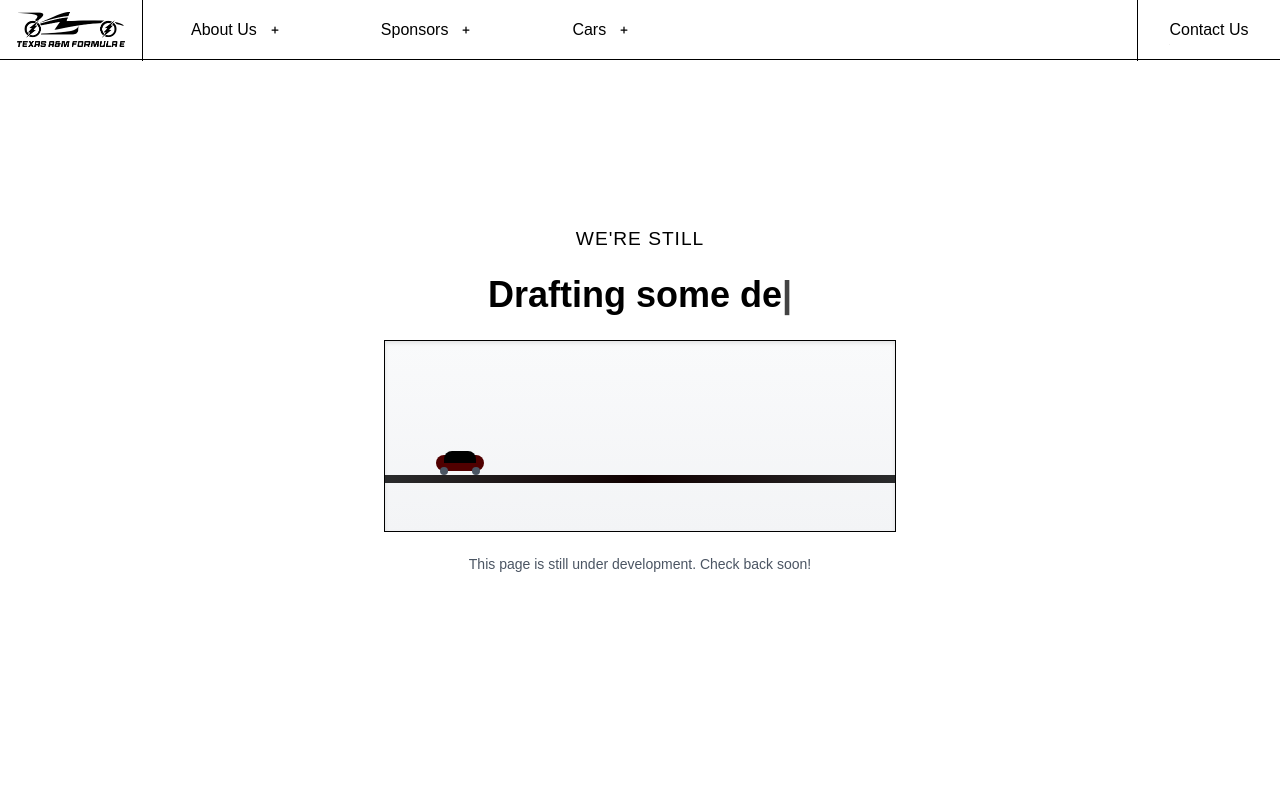
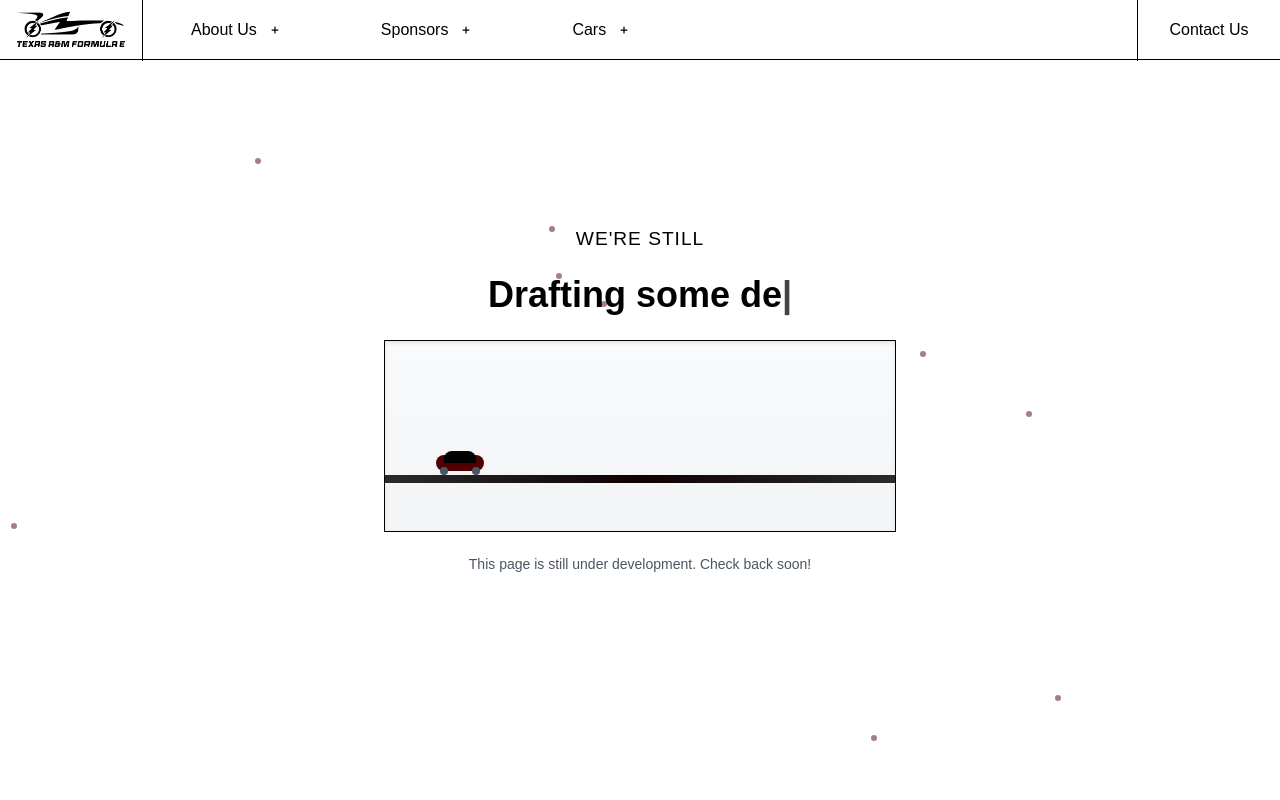
Before and after one commit to tamu-formula-cs/FSAE-EV-Site, a Next.js app: page /coming-soon in a window 1280 px wide. Shown: the top 800 px of the page. Built offline with nearby package versions, Linux system fonts and the light colour scheme.

Commit message:
even more build errors

```diff
--- a/src/app/coming-soon/page.tsx
+++ b/src/app/coming-soon/page.tsx
@@ -7,15 +7,16 @@ import styles from "./soon.module.css";
 import ScrollToTopButton from "../components/scroll-button/ScrollToTopButton";
 
 interface ParticleProps {
-    key: number;
-    top: string;
-    left: string;
-    delay: string;
+    id: number;
+    top: number;
+    left: number;
 }
 
 export default function ComingSoon() {
     const [typewriterText, setTypewriterText] = useState('');
     const [currentPhraseIndex, setCurrentPhraseIndex] = useState(0);
+    const [particles, setParticles] = useState<ParticleProps[]>([]);
+
     const phrasesRef = useRef([
         "Building this page...",
         "Drafting some designs...",
@@ -23,30 +24,46 @@ export default function ComingSoon() {
         "Writing some code...",
         "In the shop..."
     ]);
+
     const [carPosition, setCarPosition] = useState(0);
     const [direction, setDirection] = useState(1);
-    const [particles, setParticles] = useState<ParticleProps[]>([]);
+
+    // Function to create a new particle
+    const createParticle = () => {
+        const newParticle: ParticleProps = {
+            id: Date.now() + Math.random(),
+            top: Math.random() * 100,
+            left: Math.random() * 100,
+        };
+
+        setParticles(prev => [...prev, newParticle]);
+
+        setTimeout(() => {
+            setParticles(prev => prev.filter(p => p.id !== newParticle.id));
+        }, 1000);
+    };
 
     useEffect(() => {
-        const updateTypewriter = () => {
         const phrase = phrasesRef.current[currentPhraseIndex];
+
         if (typewriterText.length < phrase.length) {
             const timeout = setTimeout(() => {
                 setTypewriterText(phrase.slice(0, typewriterText.length + 1));
+                createParticle();
             }, 100);
+
             return () => clearTimeout(timeout);
         } else {
             const timeout = setTimeout(() => {
                 setCurrentPhraseIndex((prev) => (prev + 1) % phrasesRef.current.length);
                 setTypewriterText('');
             }, 2000);
+
             return () => clearTimeout(timeout);
         }
-        };
-
-        updateTypewriter();
     }, [typewriterText, currentPhraseIndex]);
 
+    // Car animation
     useEffect(() => {
         const interval = setInterval(() => {
             setCarPosition((prev) => {
@@ -61,6 +78,7 @@ export default function ComingSoon() {
                 return newPos;
             });
         }, 30);
+
         return () => clearInterval(interval);
     }, [direction]);
 
@@ -70,18 +88,16 @@ export default function ComingSoon() {
     };
 
     return (
-        <main
-            className={styles.main}
-            >
+        <main className={styles.main}>
             <Header noTransparent={true} />
             <div className={styles.overlay}>
                 {particles.map((particle) => (
                     <div
-                    key={particle.key}
-                    className={styles.particle}
+                        key={particle.id}
+                        className={`${styles.particle} ${styles.noFade}`}
                         style={{
-                    top: particle.top,
-                    left: particle.left,
+                            top: `${particle.top}%`,
+                            left: `${particle.left}%`,
                         }}
                     />
                 ))}
--- a/src/app/coming-soon/soon.module.css
+++ b/src/app/coming-soon/soon.module.css
@@ -12,6 +12,11 @@
     background-color: rgba(80, 0, 0, 0.5);
     border-radius: 50%;
     animation: ping 3s infinite;
+}
+
+.noFade {
+    opacity: 1 !important;
+    animation: none !important;
 }
 
 @keyframes ping {
--- a/src/app/not-found.module.css
+++ b/src/app/not-found.module.css
@@ -156,3 +156,8 @@
     font-size: 0.875rem;
     margin: 0;
 }
+
+.noFade {
+    opacity: 1 !important;
+    animation: none !important;
+}
```
Also changed, not shown: src/app/not-found.tsx (+36 -19 lines). Lines whose indentation alone changed are shown as unchanged.
